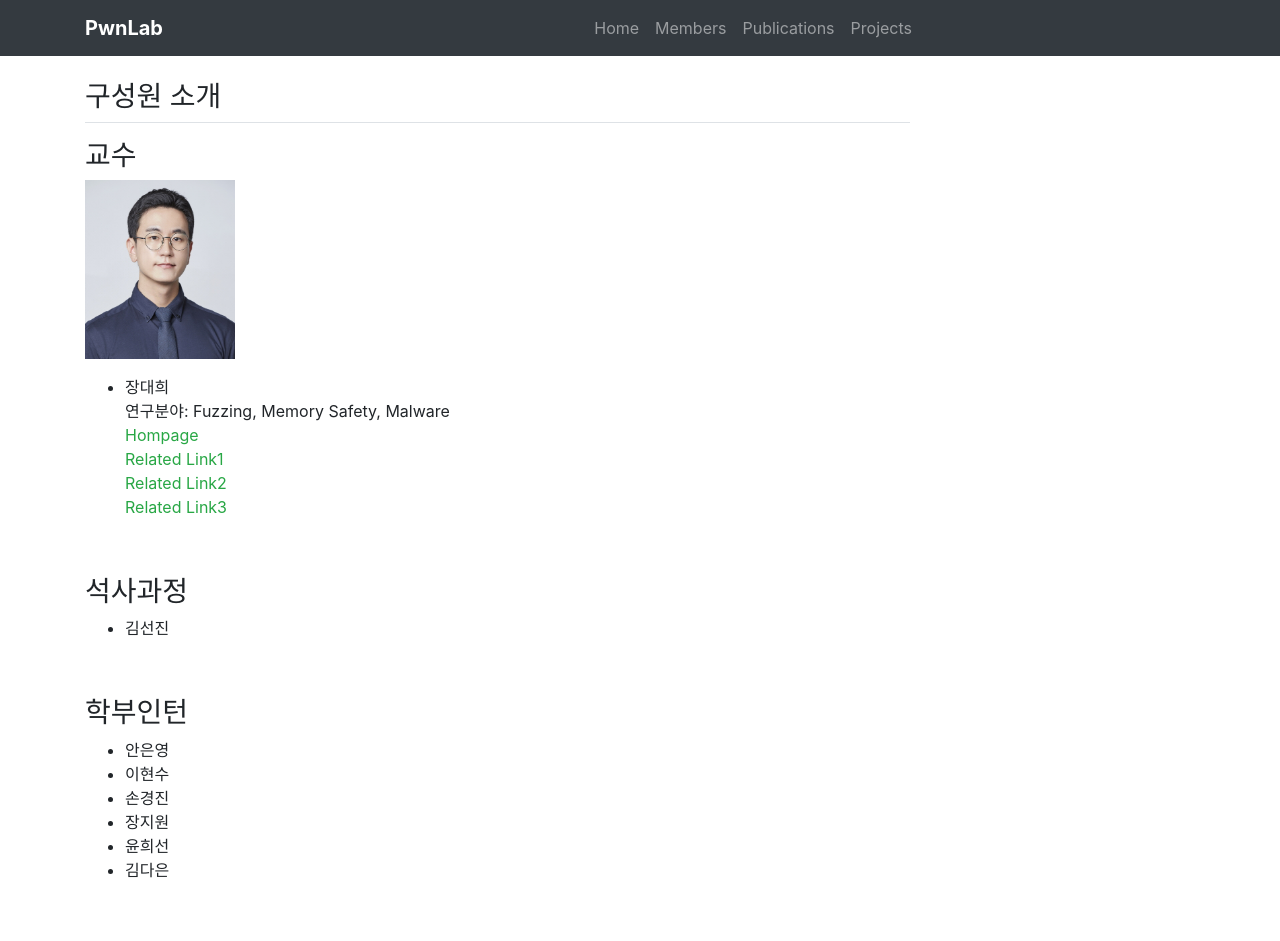
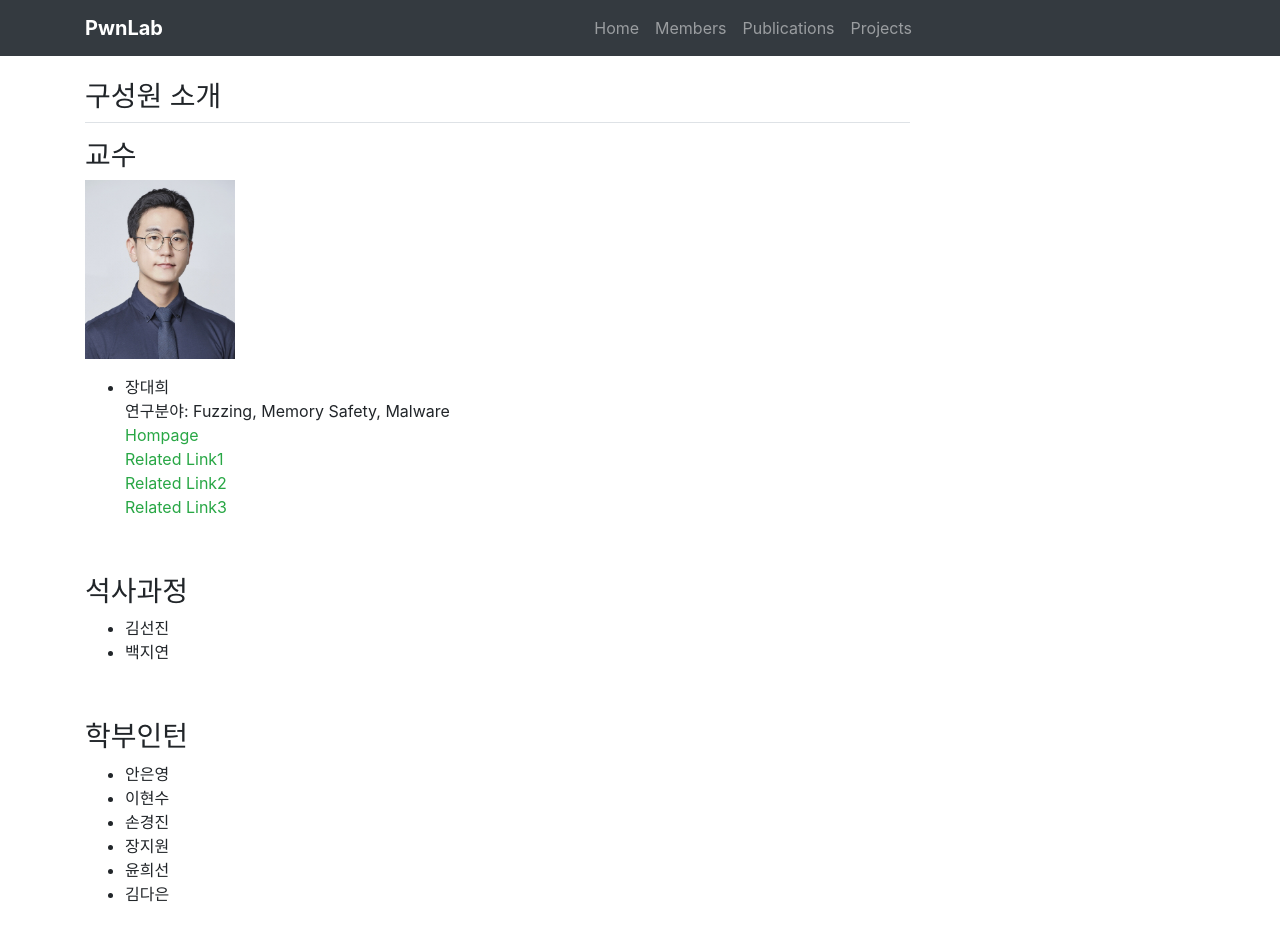
Before and after one commit to djang87/djang87.github.io, a Jekyll site: the page built from _pages/about.md, in a window 1280 px wide and 946 px high. Shown: the top 941 px of the window. Built offline with Jekyll 4.4.1, drawn with Linux system fonts in a browser that asks for light colours.

Commit message:
Update about.md

```diff
--- a/_pages/about.md
+++ b/_pages/about.md
@@ -16,6 +16,7 @@ title: 구성원 소개
 
 ### 석사과정
 - 김선진
+- 백지연
 
 <br>
 
```
